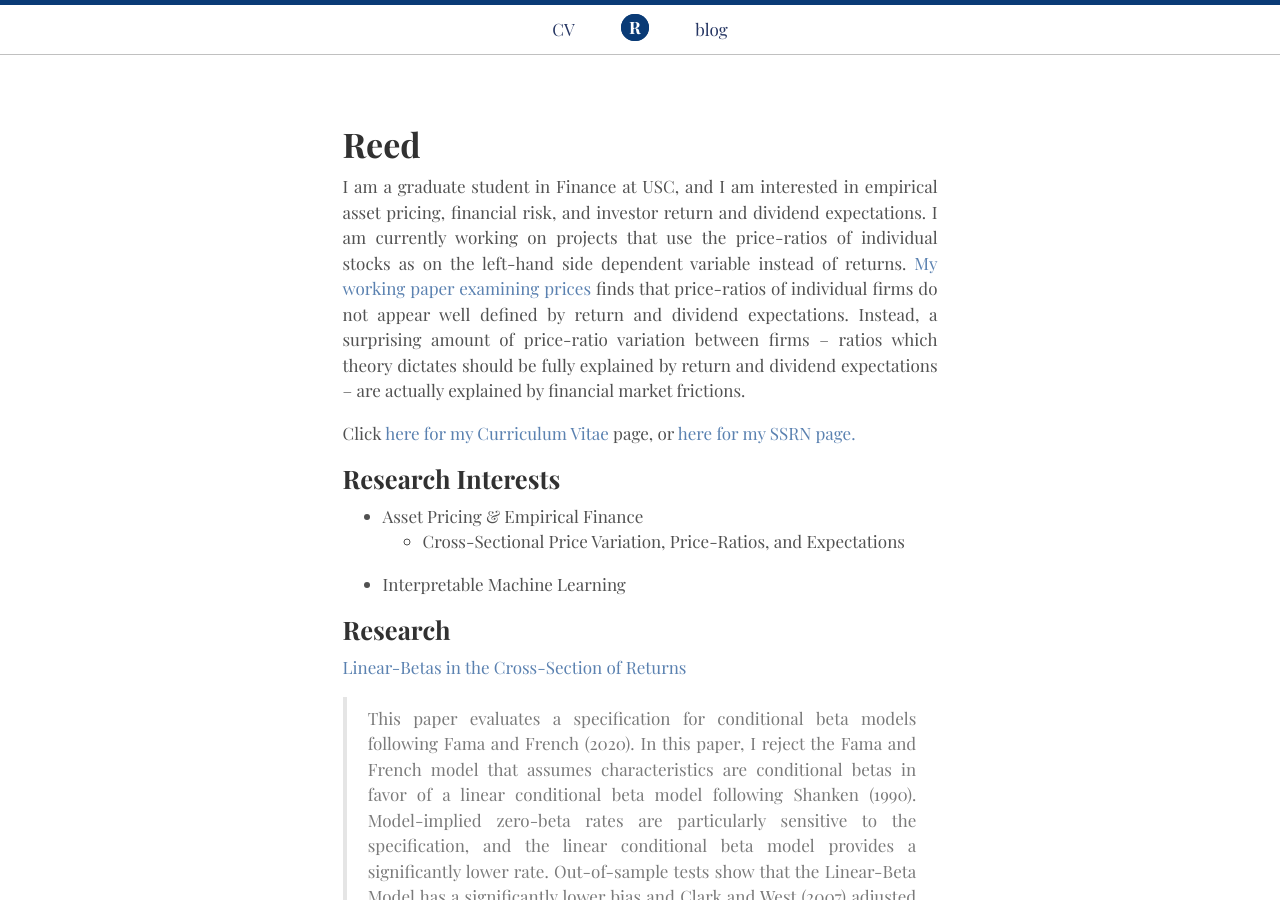
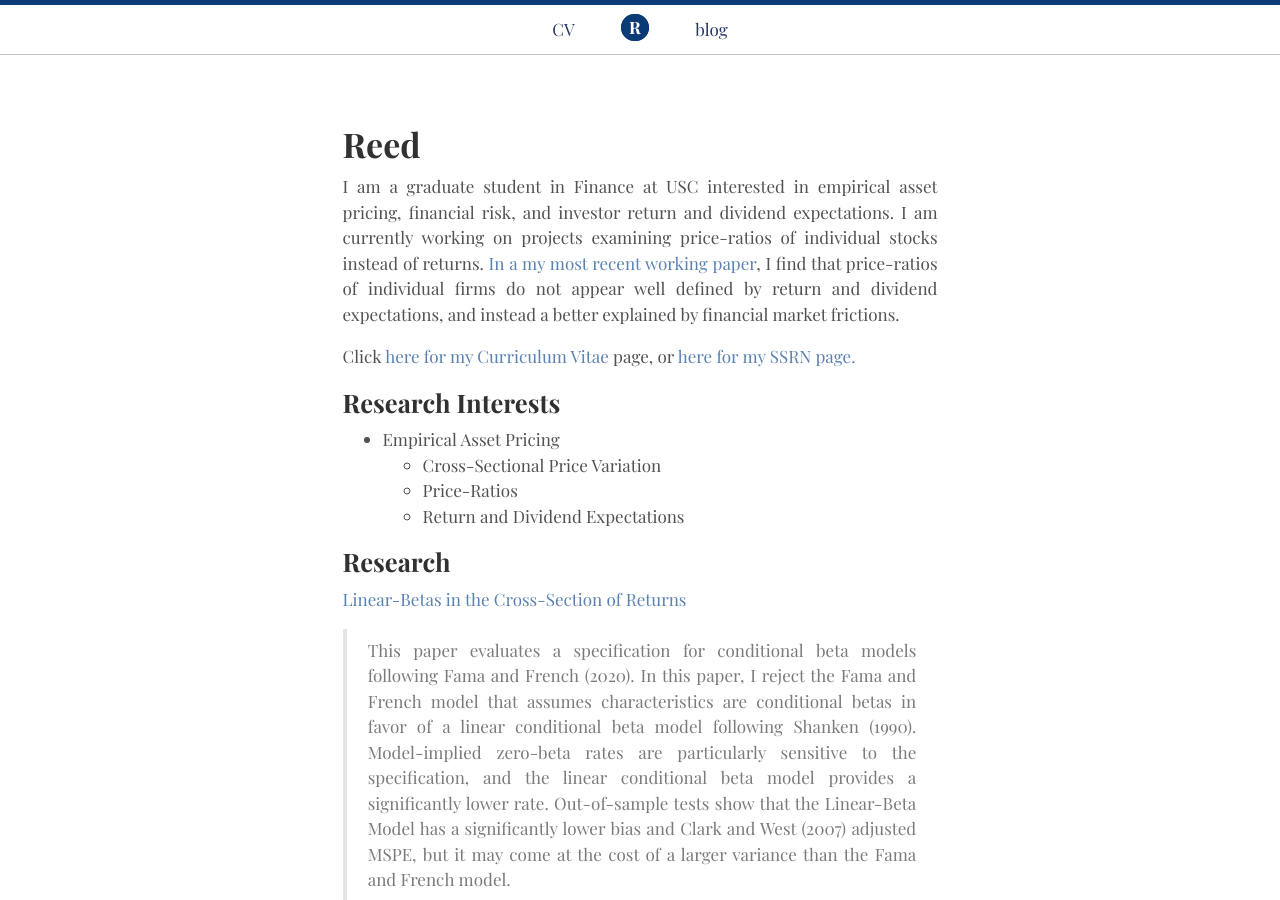
Before and after one commit to reeddoug/reeddoug.github.io, a Jekyll site: the page built from index.md, in a window 1280 px wide and 900 px high. Built offline with Jekyll 4.4.1, drawn with Linux system fonts in a browser that asks for light colours; some web fonts are replaced; our own code applies the rules of GitHub Pages for plain Markdown files.

Commit message:
Update index.md

```diff
--- a/index.md
+++ b/index.md
@@ -1,13 +1,14 @@
 # Reed
 
-I am a graduate student in Finance at USC, and I am interested in empirical asset pricing, financial risk, and investor return and dividend expectations. I am currently working on projects that use the price-ratios of individual stocks as on the left-hand side dependent variable instead of returns. [My working paper examining prices](https://papers.ssrn.com/sol3/papers.cfm?abstract_id=3759410) finds that price-ratios of individual firms do not appear well defined by return and dividend expectations. Instead, a surprising amount of price-ratio variation between firms -- ratios which theory dictates should be fully explained by return and dividend expectations -- are actually explained by financial market frictions.
+I am a graduate student in Finance at USC interested in empirical asset pricing, financial risk, and investor return and dividend expectations. I am currently working on projects examining price-ratios of individual stocks instead of returns. [In a my most recent working paper](https://papers.ssrn.com/sol3/papers.cfm?abstract_id=3759410), I find that price-ratios of individual firms do not appear well defined by return and dividend expectations, and instead a better explained by financial market frictions.
 
 Click [here for my Curriculum Vitae](/CV/) page, or [here for my SSRN page.](https://ssrn.com/author=3941113)
 
 ## Research Interests
-- Asset Pricing & Empirical Finance
-  - Cross-Sectional Price Variation, Price-Ratios, and Expectations
-- Interpretable Machine Learning
+- Empirical Asset Pricing
+  - Cross-Sectional Price Variation
+  - Price-Ratios
+  - Return and Dividend Expectations
 
 
 ## Research
```
